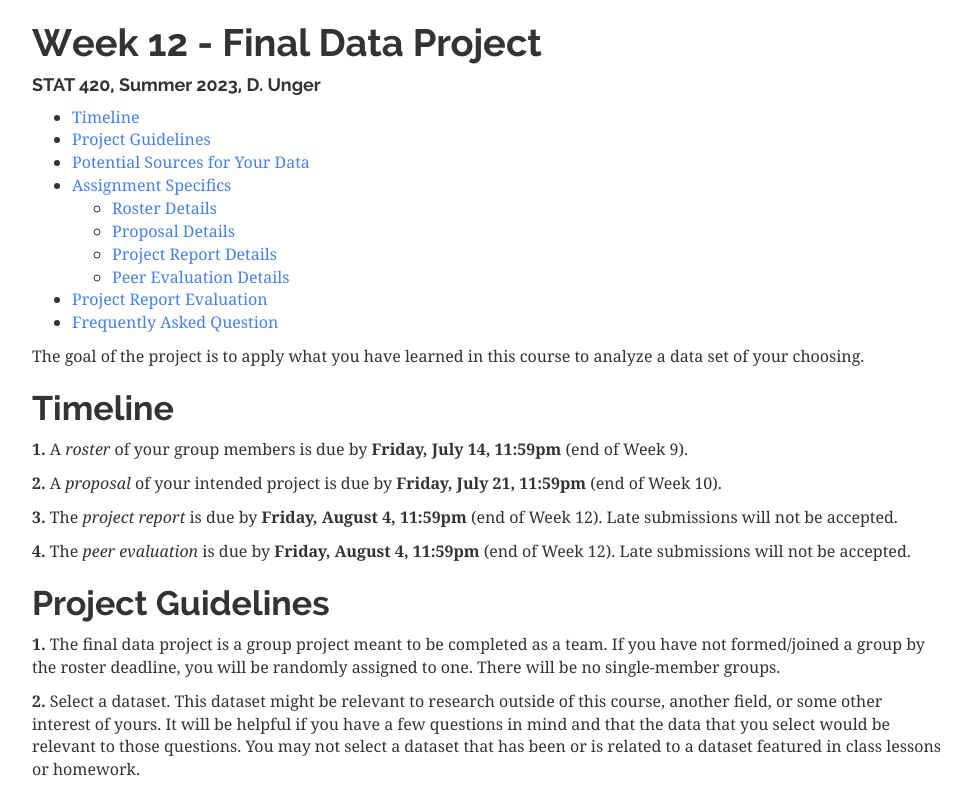
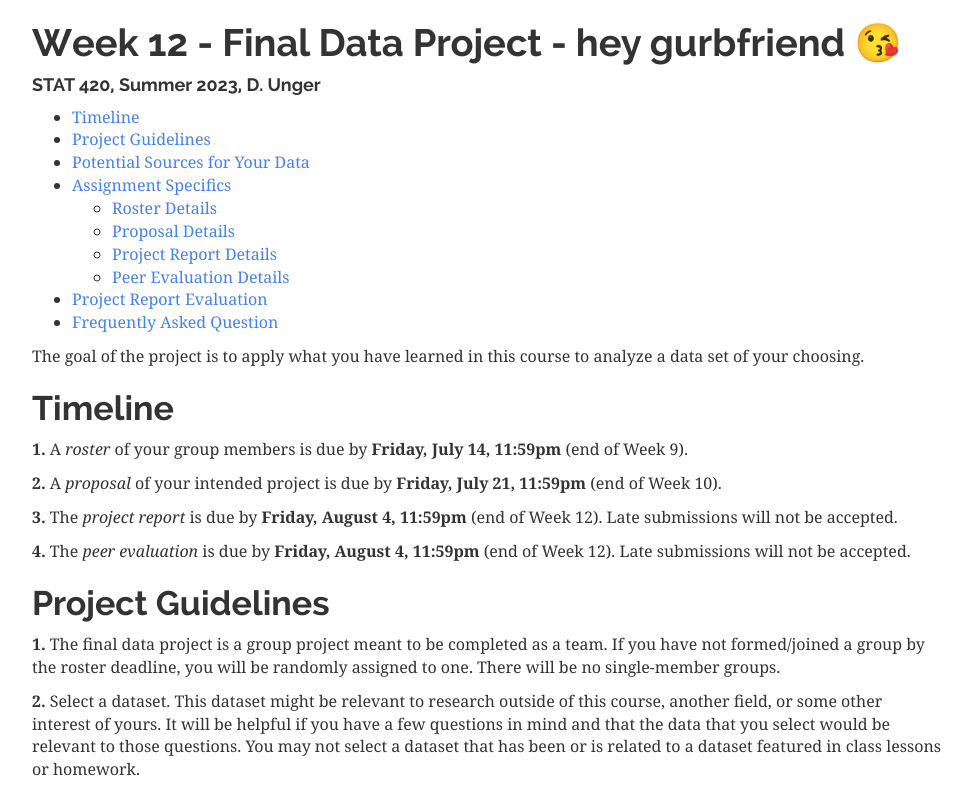
Before and after one commit to watersnoopy/watersnoopy.github.io, a plain HTML site: page index.html in a window 1280 px wide. Shown: the top 789 px of the page, without its empty margins (153-1125 px from the left). Drawn offline with nearby package versions, Linux system fonts and the light colour scheme; some packages are replaced by stand-ins of ours.

Commit message:
Update index.html

```diff
--- a/index.html
+++ b/index.html
@@ -454,7 +454,7 @@ pre code {
 
 
 
-<h1 class="title toc-ignore">Week 12 - Final Data Project</h1>
+<h1 class="title toc-ignore">Week 12 - Final Data Project - hey gurbfriend 😘</h1>
 <h4 class="author">STAT 420, Summer 2023, D. Unger</h4>
 
 </div>
```
